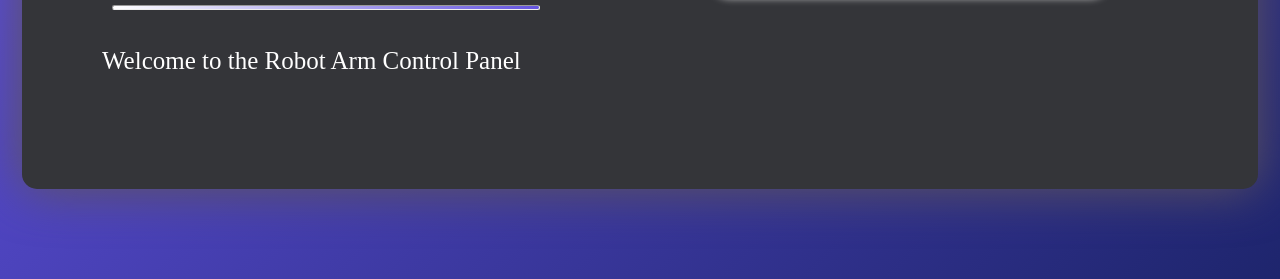
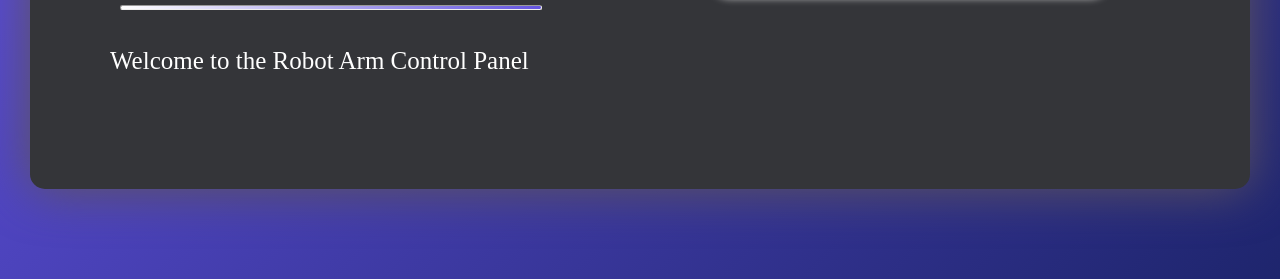
Before and after one commit to rehammahal/Chatbot-of-Fighting-Robot-, a plain HTML site: page index.html in a window 1280 px wide. Shown: the part 521-800 px from the top of the page. Drawn offline with Linux system fonts and the light colour scheme.

Commit message:
Update style.css

```diff
--- a/style.css
+++ b/style.css
@@ -91,7 +91,7 @@ body {
 @media (min-width: 630px) {
     .container {
         background-color: #343539;
-        width: 1300px;
+        width: 1200px;
         height: 600px;
         border-radius: 15px;
         box-shadow: 0 0 50px rgb(95,84, 92);
```
